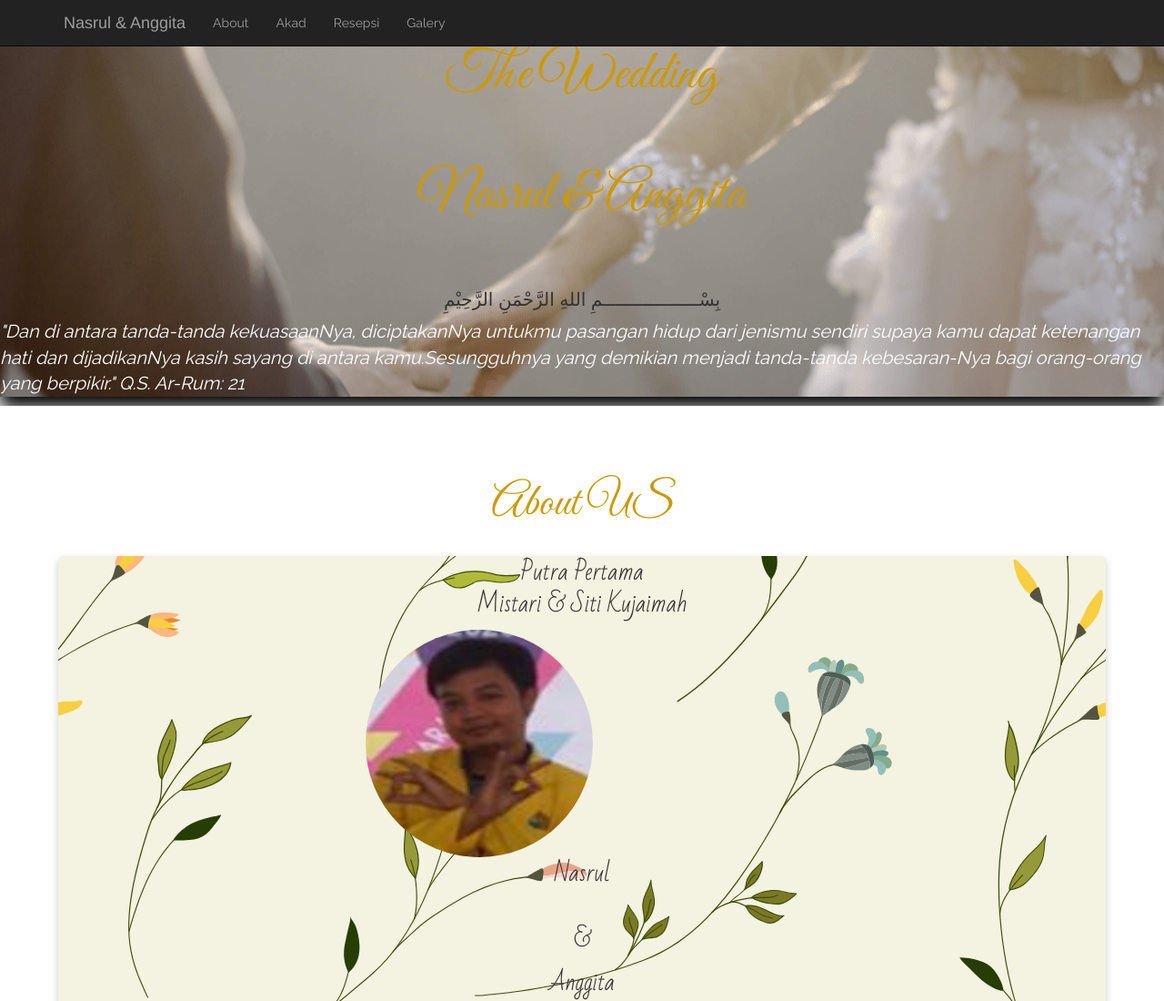
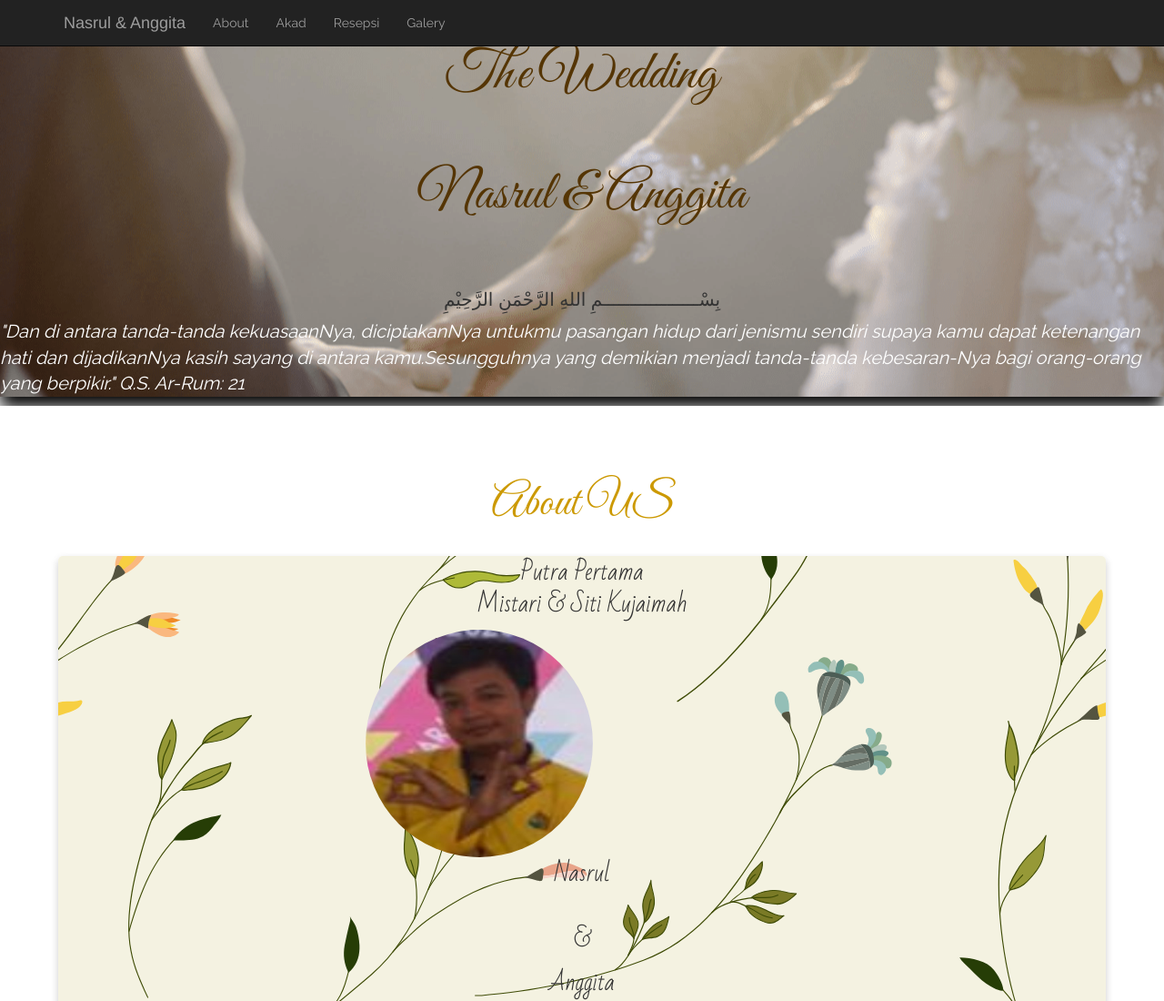
Before and after one commit to cusmy/cusmy.github.io, a plain HTML site: page index.html in a window 1280 px wide. Shown: the top 1100 px of the page at 91% size. Drawn offline with nearby package versions, Linux system fonts and the light colour scheme.

Commit message:
Update style.css

```diff
--- a/style.css
+++ b/style.css
@@ -73,7 +73,7 @@ body{
   }
   .banner h1{
     font-size: 6rem;
-    color: #cc9900;
+    color: #553504;
     outline: black;
     text-align: center;
     position: relative;
```
